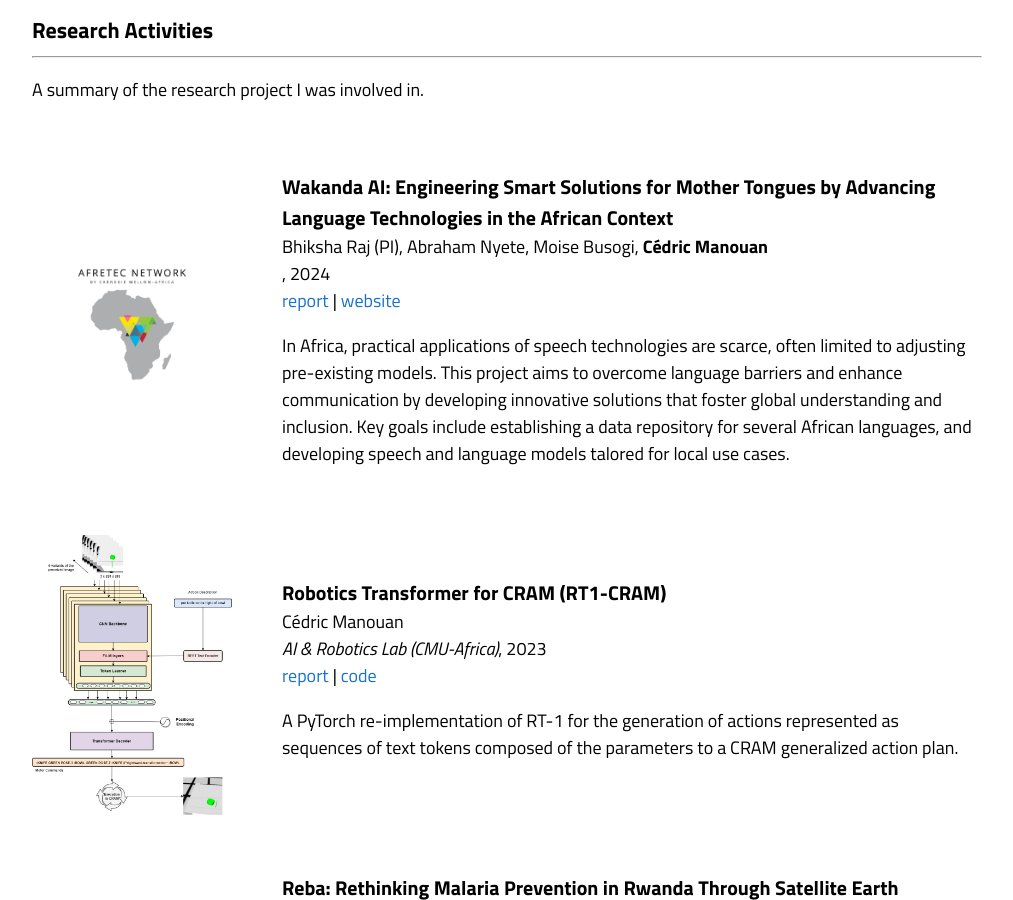
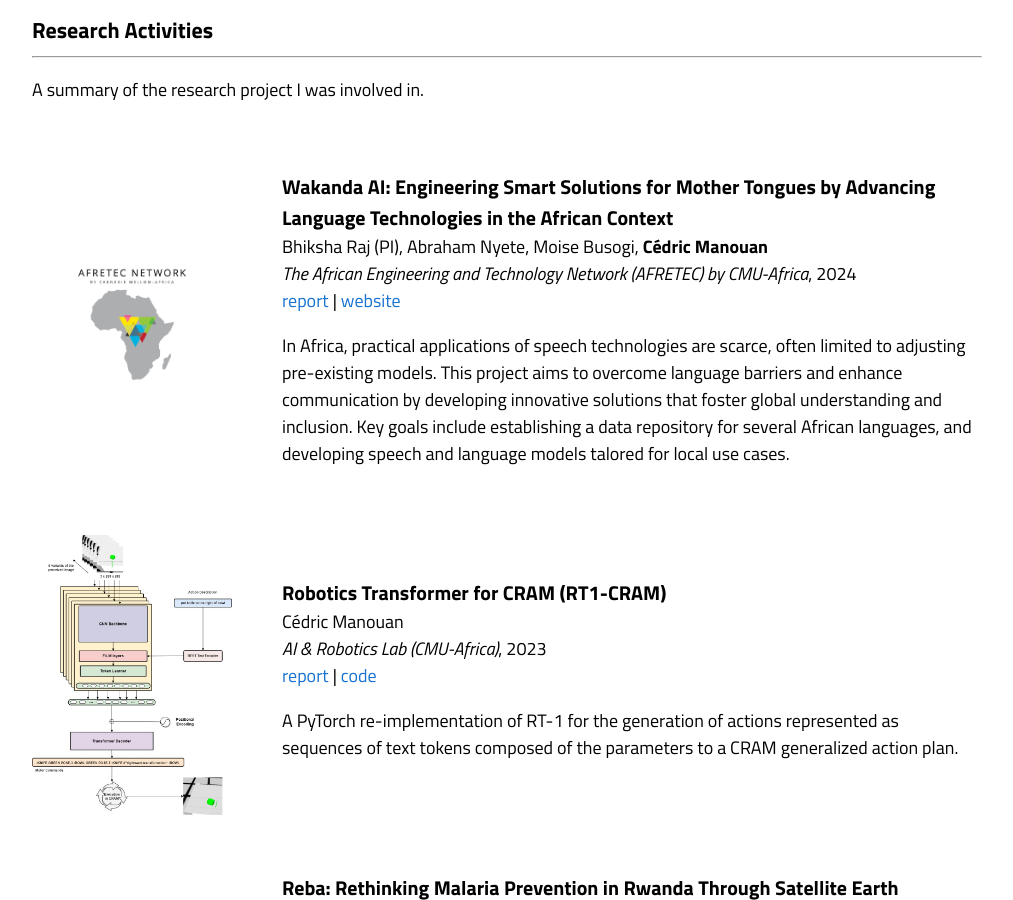
Before and after one commit to dric2018/dric2018.github.io, a Jekyll site: the page built from _posts/2024-06-01-wakanda.markdown, in a window 1280 px wide and 900 px high, scrolled down 2567 px. Shown: the whole window, without its empty margins (133-1146 px from the left). Built offline with Jekyll 4.4.1, drawn with Linux system fonts in a browser that asks for light colours.

Commit message:
added wakandaai v3

```diff
--- a/_posts/2024-06-01-wakanda.markdown
+++ b/_posts/2024-06-01-wakanda.markdown
@@ -6,7 +6,7 @@ image: /images/afretec.png
 categories: research
 authors: "Bhiksha Raj (PI), Abraham Nyete, Moise Busogi, <strong>Cédric Manouan</strong>"
 subtitle: "NLP4Africa"
-Cource: The African Engineering and Technology Network (AFRETEC)
+venue: The African Engineering and Technology Network (AFRETEC) by CMU-Africa
 report: https://drive.google.com/file/d/13obIPp6QEvGnmpaj7whBx3KojA03BPeL/view?usp=drive_link
 website: https://wakandaai.github.io/
 ---
```
